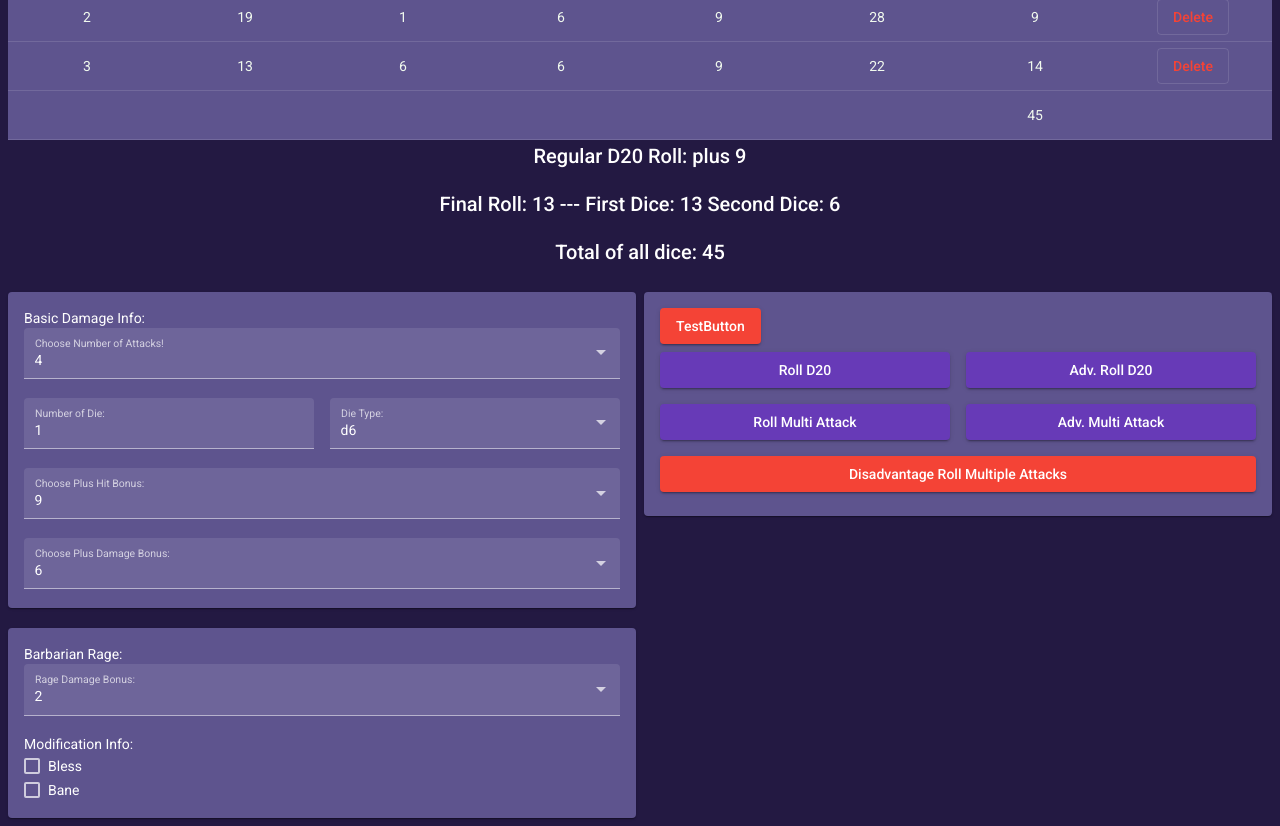
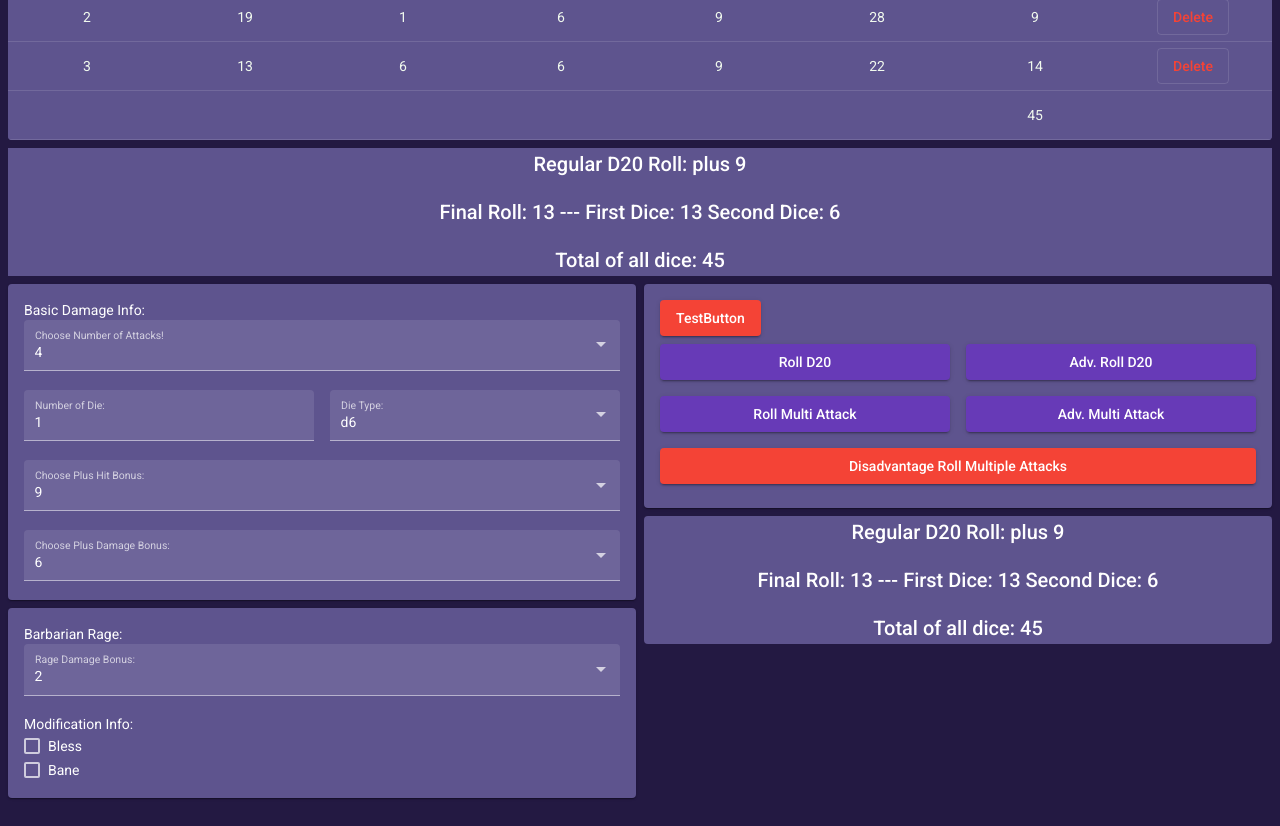
Before and after one commit to toddwiggins2/dndAngular, an Angular app: page /diceroller in a window 1280 px wide. Shown: the part 234-1060 px from the top of the page. Built offline with nearby package versions, Linux system fonts and the light colour scheme.

Commit message:
More updates

```diff
--- a/src/app/diceroller/diceroller.component.html
+++ b/src/app/diceroller/diceroller.component.html
@@ -83,8 +83,7 @@
     </mat-card>
     <!--       </div>
       <div> -->
-    <br />
-    <mat-card>
+    <mat-card style="margin-top: .5rem;">
       <label>Barbarian Rage:</label>
       <mat-card-content>
         <mat-form-field>
@@ -356,12 +355,11 @@
 
     <!-- Bottom Information -->
     <div
-      class="center"
-      style="text-align: center; background-color: #231942; padding-bottom: 0;"
+      style="text-align: center; background-color: #5E548E; margin-top: .5rem; margin-bottom: 0rem;"
     >
       <h2>Regular D20 Roll: {{ valueD20 }} plus {{ bonusHitValueHTML }}</h2>
       <h2>{{ valueD20Advantage }}</h2>
-      <h2 class="mat-h2">Total of all dice: {{ totalAllDamage }}</h2>
+      <h2 style="margin-bottom: 0;">Total of all dice: {{ totalAllDamage }}</h2>
     </div>
   </div>
   <!--     </mat-sidenav-content>
@@ -448,6 +446,16 @@
         </div>
       </div>
     </mat-card>
+
+    <div
+      style="text-align: center; background-color: #5E548E; margin-top: .5rem; margin-bottom: 0rem; border-radius: 4px;"
+    >
+      <h2>Regular D20 Roll: {{ valueD20 }} plus {{ bonusHitValueHTML }}</h2>
+      <h2>{{ valueD20Advantage }}</h2>
+      <h2 style="margin-bottom: 0;">Total of all dice: {{ totalAllDamage }}</h2>
+    </div>
+
+
   </div>
   <!--     </mat-sidenav>
 </mat-sidenav-container> -->
--- a/src/app/diceroller/diceroller.component.scss
+++ b/src/app/diceroller/diceroller.component.scss
@@ -101,6 +101,7 @@ table {
   margin-left:auto;
   margin-right:auto;
   width:80%;
+  border-radius: 4px;
 }
 
 table, th, td {
@@ -164,6 +165,7 @@ table, th, td {
   overflow: auto;
   background: #5E548E;
   color: #F1FAEE;
+  border-radius: 4px;
 
 }
 
@@ -192,6 +194,7 @@ mat-option {
   background:#231942
 }
 
+//LARGE SCREEN
 .wrapper {
   display: grid;
   grid-gap: .5rem .5rem;
@@ -227,7 +230,8 @@ grid-column: 3;
 min-width: 280px;
 }
 
-@media all and (max-width: 1440px) {
+// MEDIUM SCREEN
+@media all and (max-width: 1620px) {
   //.aside { flex: 1 0 0 !important; }
   .wrapper {
     display: grid;
@@ -265,6 +269,7 @@ min-width: 280px;
    }
 }
 
+//SMALL SCREEN
 @media all and (max-width: 680px) {
   //.aside { flex: 1 0 0 !important; }
   .wrapper {
```
